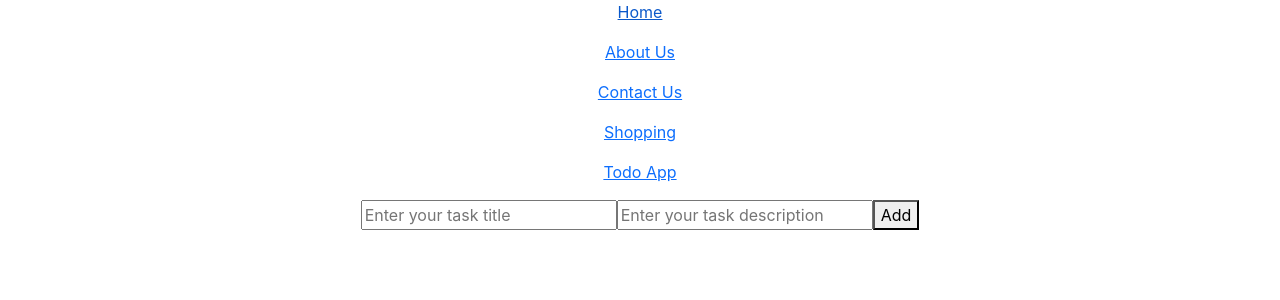
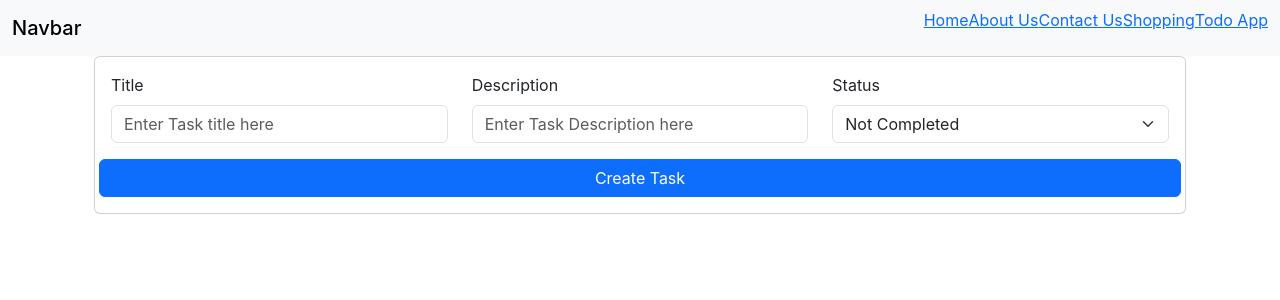
Before and after one commit to vaaluvishnu5146/zomatoclonedev, a React (Create React App) app: page /todo in a window 1280 px wide. Shown: the top 300 px of the page. Built offline with nearby package versions, Linux system fonts and the light colour scheme.

Commit message:
CRUD task

```diff
--- a/src/App.jsx
+++ b/src/App.jsx
@@ -39,23 +39,29 @@ function App() {
 
   return (
     <div className="App">
-      <div>
-        <Link to="/">
+      <nav class="navbar bg-body-tertiary">
+        <div class="container-fluid">
+          <span class="navbar-brand mb-0 h1">Navbar</span>
+          <ul className="nav">
+            <Link to="/" className="nav-item">
               <p>Home</p>
             </Link>
-        <Link to="/aboutus">
+            <Link to="/aboutus" className="nav-item">
               <p>About Us</p>
             </Link>
-        <Link to="/contactus">
+            <Link to="/contactus" className="nav-item">
               <p>Contact Us</p>
             </Link>
-        <Link to="/shopping/mens-tshirt">
+            <Link to="/shopping/mens-tshirt" className="nav-item">
               <p>Shopping</p>
             </Link>
-        <Link to="/todo">
+            <Link to="/todo" className="nav-item">
               <p>Todo App</p>
             </Link>
+          </ul>
         </div>
+      </nav>
+
       <Routes>
         <Route path="/" Component={Home} />
         <Route path="/aboutus" Component={Aboutus} />
--- a/src/Components/TextInput/TextInput.js
+++ /dev/null
@@ -1,20 +0,0 @@
-import React from "react";
-
-export default function TextInput({
-  placeholder = "",
-  type = "text",
-  id = "",
-  value = "",
-  onChange = (e) => {},
-}) {
-  return (
-    <input
-      id={id}
-      className="rectangle"
-      placeholder={placeholder}
-      type={type}
-      value={value}
-      onChange={onChange}
-    />
-  );
-}
--- /dev/null
+++ b/src/Elements/Card/TaskCard.js
@@ -0,0 +1,42 @@
+import React from "react";
+
+export default function TaskCard({
+  data = {},
+  handleEdit = (e) => {},
+  handleDeleteTodo = (e) => {},
+}) {
+  return (
+    <div className="col-md-3">
+      <div class="card">
+        <div class="card-body">
+          <div className="row">
+            <h4>Title: {data.title}</h4>
+            <p>Description: {data.description}</p>
+            <p>Status: {data.status}</p>
+            <div
+              class="btn-group"
+              role="group"
+              aria-label="Basic mixed styles example"
+            >
+              <button
+                type="button"
+                class="btn btn-info"
+                id="editButton"
+                onClick={() => handleEdit(data)}
+              >
+                Edit
+              </button>
+              <button
+                type="button"
+                class="btn btn-danger"
+                onClick={() => handleDeleteTodo(data.title)}
+              >
+                Delete
+              </button>
+            </div>
+          </div>
+        </div>
+      </div>
+    </div>
+  );
+}
--- /dev/null
+++ b/src/Elements/Dropdowns/BasicDropdown.js
@@ -0,0 +1,30 @@
+import React from "react";
+
+export default function BasicDropdown({
+  label = "",
+  id = "",
+  options = [],
+  value = "",
+  onSelect = (e) => {},
+}) {
+  return (
+    <div className="mb-3 text-start">
+      <label for={id} class="form-label">
+        {label}
+      </label>
+      <select
+        id={id}
+        class="form-select"
+        aria-label="Default select example"
+        value={value}
+        onChange={onSelect}
+      >
+        {options.map((o, i) => (
+          <option key={`${id}-option-${i}`} value={o.value}>
+            {o.label}
+          </option>
+        ))}
+      </select>
+    </div>
+  );
+}
--- /dev/null
+++ b/src/Elements/TextInput/TextInput.js
@@ -0,0 +1,28 @@
+import React from "react";
+
+export default function TextInput({
+  label = "",
+  type = "",
+  id = "",
+  placeholder = "",
+  value = "",
+  onChange = (e) => {},
+  disabled = false,
+}) {
+  return (
+    <div class="mb-3 text-start">
+      <label for={id} class="form-label">
+        {label}
+      </label>
+      <input
+        type={type}
+        class="form-control"
+        id={id}
+        placeholder={placeholder}
+        value={value}
+        onChange={onChange}
+        disabled={disabled}
+      />
+    </div>
+  );
+}
--- a/src/Pages/Todo.js
+++ b/src/Pages/Todo.js
@@ -1,9 +1,7 @@
 import React, { useState, useEffect } from "react";
-import TextInput from "../Components/TextInput/TextInput";
-
-export function greet() {
-  console.log("changed");
-}
+import TextInput from "../Elements/TextInput/TextInput";
+import BasicDropdown from "../Elements/Dropdowns/BasicDropdown";
+import TaskCard from "../Elements/Card/TaskCard";
 
 const initialTodoState = {
   title: "",
@@ -11,14 +9,26 @@ const initialTodoState = {
   status: false,
 };
 
+const status = [
+  {
+    label: "Completed",
+    value: "completed",
+  },
+  {
+    label: "Not Completed",
+    value: "not completed",
+  },
+];
+
 export default function Todo() {
   const [todos, setTodos] = useState([]);
   const [todo, setTodo] = useState({
     title: "",
     description: "",
-    status: false,
+    status: "not completed",
   });
-  const [editItem, setEditItem] = useState({});
+  const [mode, setMode] = useState("create");
+  const [filter, setFilter] = useState("all");
 
   useEffect(() => {
     return () => {};
@@ -27,41 +37,103 @@ export default function Todo() {
   function handleTodo() {
     const todosCopy = [...todos];
     todosCopy.push(todo);
-    setTodo(initialTodoState);
+    setTodo({});
     setTodos(todosCopy);
   }
 
   function handleInput(e) {
+    console.log(e.target.id, e.target.value);
     let todoCopy = {
       ...todo,
+      status: "not completed",
     };
     todoCopy[e.target.id] = e.target.value;
     setTodo(todoCopy);
   }
 
+  function handleEdit(data = {}) {
+    setMode("edit");
+    setTodo(data);
+  }
+
+  function handleUpdateTodo(e) {
+    if (mode === "edit") {
+      let todosCopy = [...todos];
+      let matchedData = todosCopy.filter((d) => d.title !== todo.title);
+      matchedData.push(todo);
+      setTodos(matchedData);
+      setMode("create");
+    }
+  }
+
+  function handleDeleteTodo(title = "") {
+    let todosCopy = [...todos];
+    let matchedData = todosCopy.filter((d) => d.title !== title);
+    setTodos(matchedData);
+  }
+
+  function renderCards(data = []) {
+    return data.map((d, i) => (
+      <TaskCard
+        data={d}
+        key={`${d.title}-${i}`}
+        handleEdit={handleEdit}
+        handleDeleteTodo={handleDeleteTodo}
+      />
+    ));
+  }
+
   return (
-    <div>
-      <div className="task-form">
+    <div className="container">
+      <div className="container-fluid">
+        <div className="card">
+          <div className="card-body">
+            <div className="row">
+              <div className="col-4">
                 <TextInput
+                  label="Title"
+                  placeholder="Enter Task title here"
                   id="title"
-          placeholder="Enter your task title"
                   value={todo["title"]}
                   onChange={handleInput}
+                  disabled={mode === "edit"}
                 />
+              </div>
+              <div className="col-4">
                 <TextInput
+                  label="Description"
+                  placeholder="Enter Task Description here"
                   id="description"
-          placeholder="Enter your task description"
                   value={todo["description"]}
                   onChange={handleInput}
                 />
-        <button onClick={handleTodo}>Add</button>
               </div>
-      <div className="task-list">
-        <ul>
-          {todos.map((d, i) => (
-            <li key={`todo-item-${i}`}>{d.title}</li>
-          ))}
-        </ul>
+              <div className="col-4">
+                <BasicDropdown
+                  label="Status"
+                  id="status"
+                  options={status}
+                  onSelect={handleInput}
+                  value={todo["status"]}
+                />
+              </div>
+            </div>
+            <div className="row">
+              <button
+                type="button"
+                class="btn btn-primary"
+                onClick={mode === "create" ? handleTodo : handleUpdateTodo}
+              >
+                {mode === "create" ? "Create Task" : "Edit Task"}
+              </button>
+            </div>
+          </div>
+        </div>
+        <div className="row">
+          {filter === "all"
+            ? renderCards(todos)
+            : renderCards(todos.filter((d) => d.status === filter))}
+        </div>
       </div>
     </div>
   );
```
Lines whose indentation alone changed are shown as unchanged.
